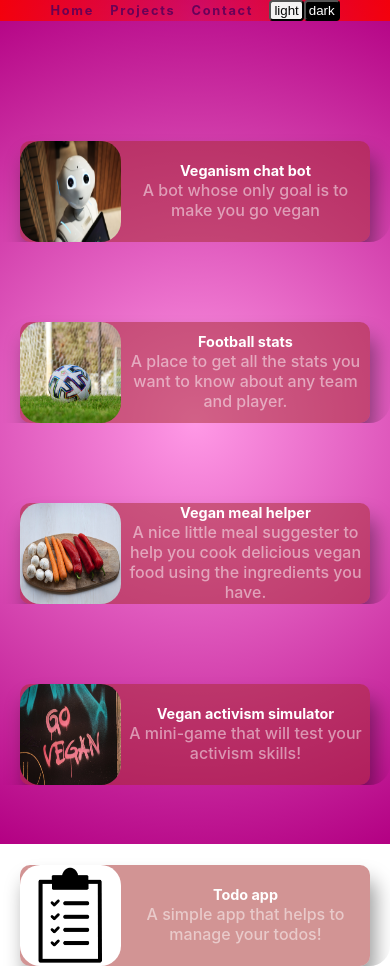
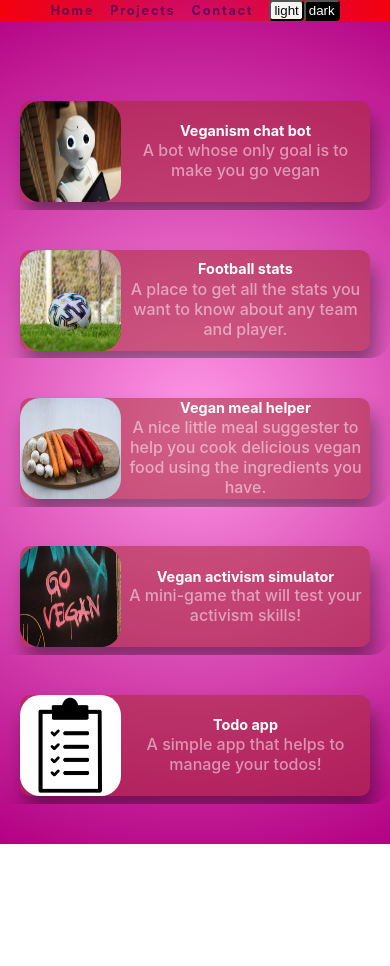
Before and after one commit to yashwanthwebdev/portfolio-pro, a React (Create React App) app: page /projects in a window 390 px wide. After the commit the page ends 844 px from the top, so only its background shows below. Built offline with nearby package versions, Linux system fonts and the light colour scheme.

Commit message:
responsive layout changes 2

```diff
--- a/src/Components/Projects/Projects.js
+++ b/src/Components/Projects/Projects.js
@@ -18,7 +18,7 @@ function Projects() {
       container
       // style={{ width: "100%", margin: "auto" }}
       // spacing={3}
-      rowSpacing={10}
+      rowSpacing={4}
       columnSpacing={10}
       style={{
         marginTop: "0ch",
```
